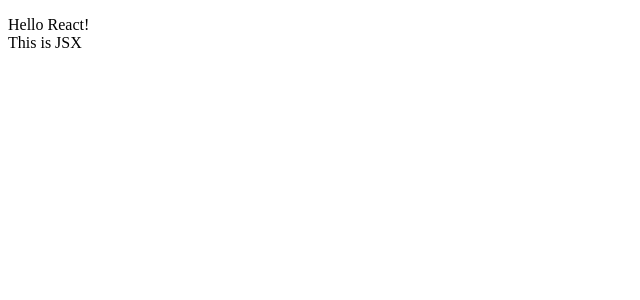
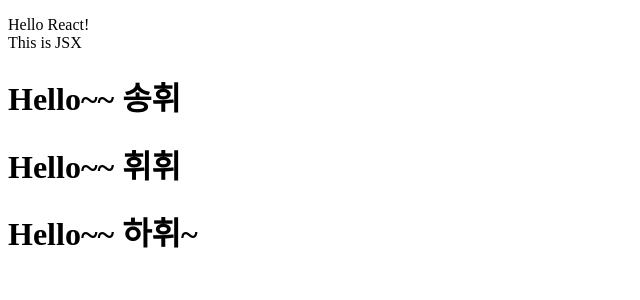
Before and after one commit to songhwee1/NodeJS_Traning, a React (Create React App) app in the folder react_tutorial/hello/: page / in a window 1280 px wide. Shown: the top 300 px of the page, without its empty margins (0-640 px from the left). Built offline with nearby package versions, Linux system fonts and the light colour scheme.

Commit message:
user component

```diff
--- a/react_tutorial/hello/src/App.js
+++ b/react_tutorial/hello/src/App.js
@@ -2,6 +2,14 @@
 
 //추가
 const element = <div>This is JSX</div>;
+
+function Greeting(props) {
+  return (
+      <div>
+        <h1>Hello~~ { props.name }</h1>
+      </div>
+  );
+}
 
 function App() {
   return (
@@ -13,6 +21,11 @@
           {/*추가*/}
           { element }
 
+          <Greeting name={"송휘"}/>
+          <Greeting name={"휘휘"}/>
+          <Greeting name={"하휘~"}/>
+
+
         </p>
       </header>
     </div>
```
